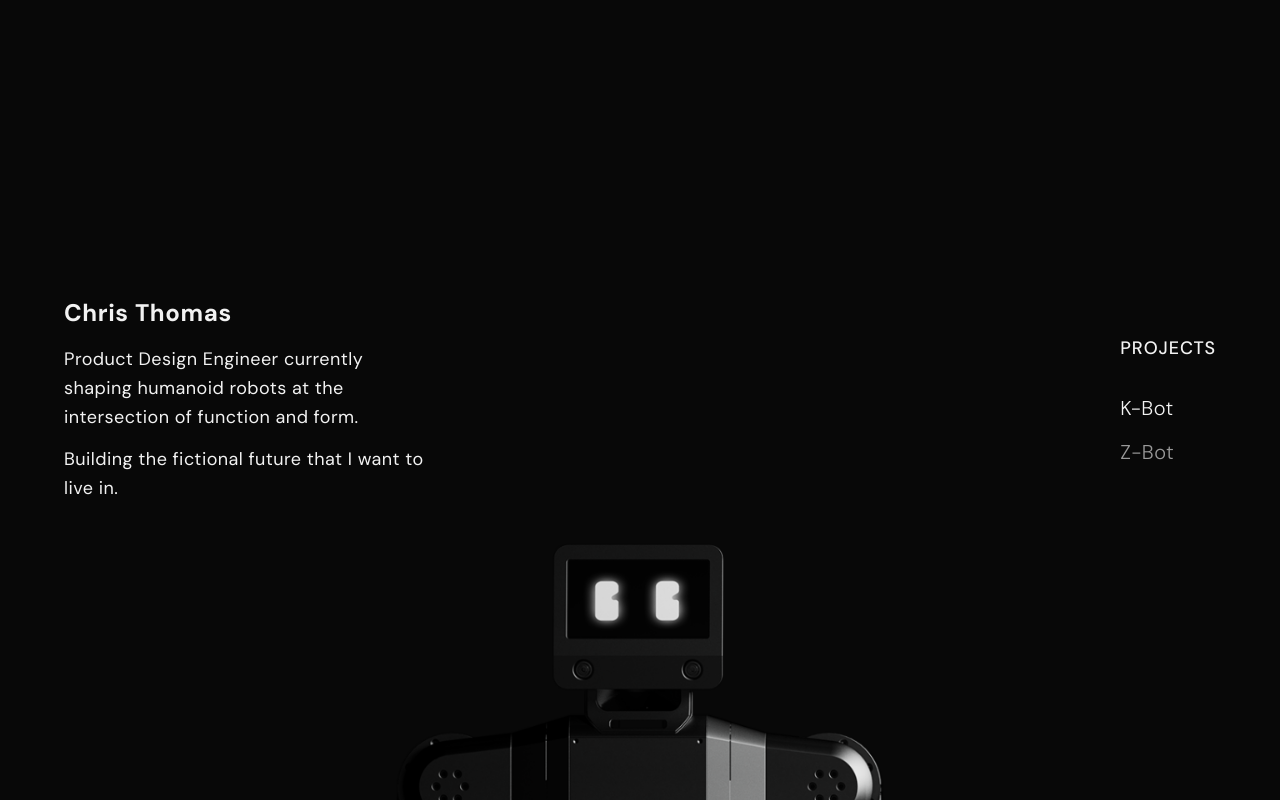
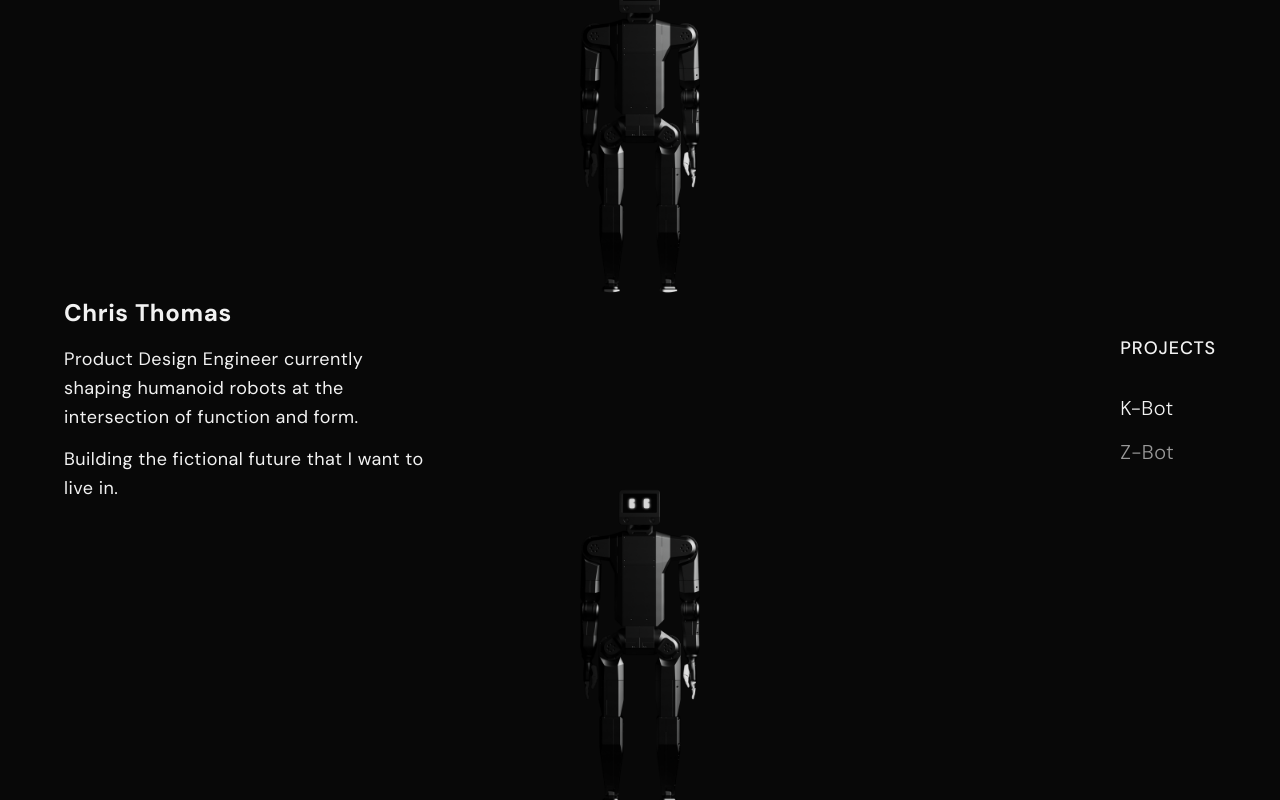
Before and after one commit to chrisangelothomas/2025Portfolio, a React (Vite) app: page / in a window 1280 px wide. Shown: the top 800 px of the page. Built offline with nearby package versions, Linux system fonts and the light colour scheme.

Commit message:
Fix blank app display

```diff
--- a/src/components/RobotShowcase.tsx
+++ b/src/components/RobotShowcase.tsx
@@ -23,7 +23,7 @@ export default function RobotShowcase() {
       <div
         className="flex flex-col items-center"
         style={{
-          transform: `translateY(${1700 - scrollY * 0.5}px)`, // Start 200px down so robot is visible
+          transform: `translateY(${-scrollY * 0.5}px)`,
         }}
       >
         {/* First Robot (K-Bot) */}
@@ -31,7 +31,7 @@ export default function RobotShowcase() {
           <img
             src={robots[0].image}
             alt={robots[0].name}
-            className="w-[200vw] h-[200vh] object-contain"
+            className="w-96 h-96 object-contain"
           />
         </div>
 
@@ -40,7 +40,7 @@ export default function RobotShowcase() {
           <img
             src={robots[1].image}
             alt={robots[1].name}
-            className="w-[200vw] h-[200vh] object-contain"
+            className="w-96 h-96 object-contain"
           />
         </div>
       </div>
```
